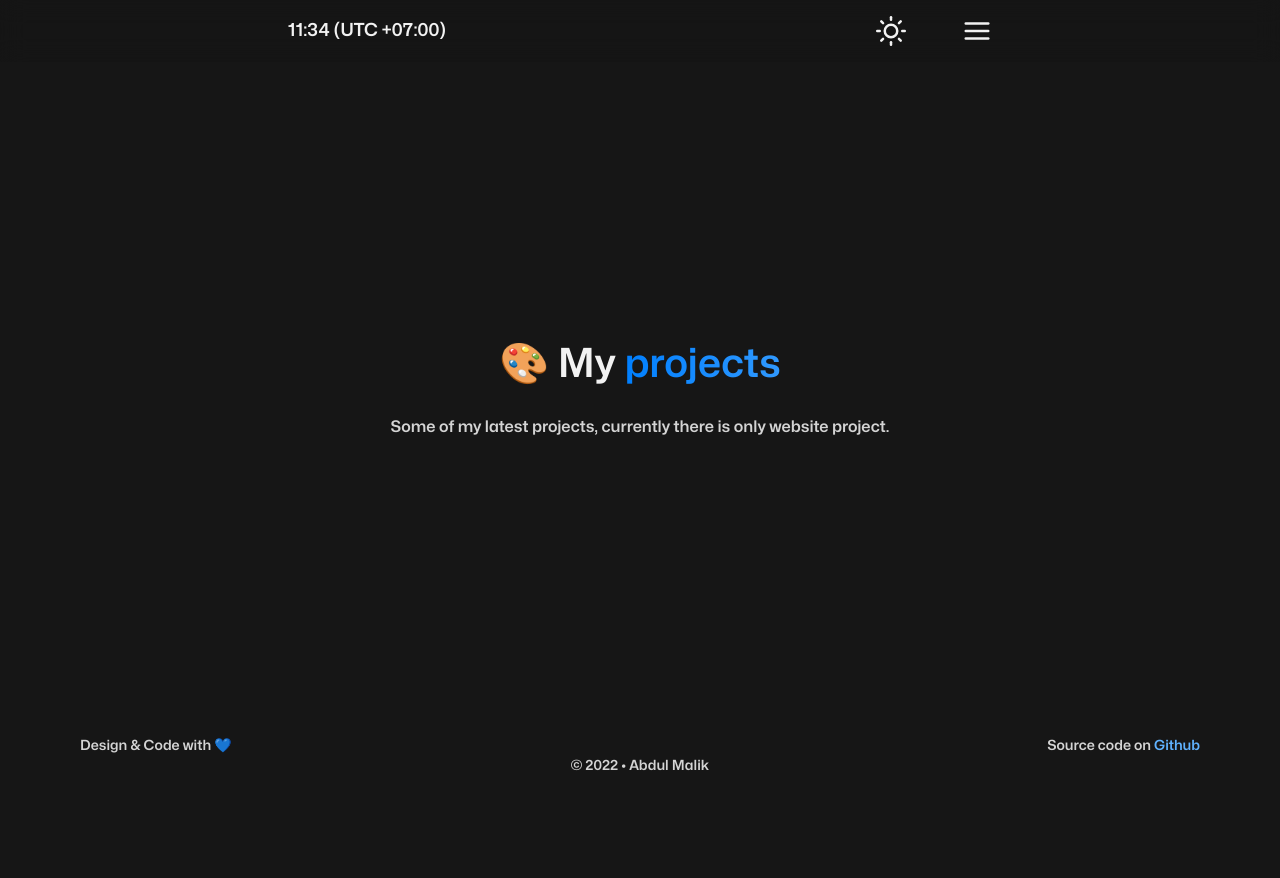
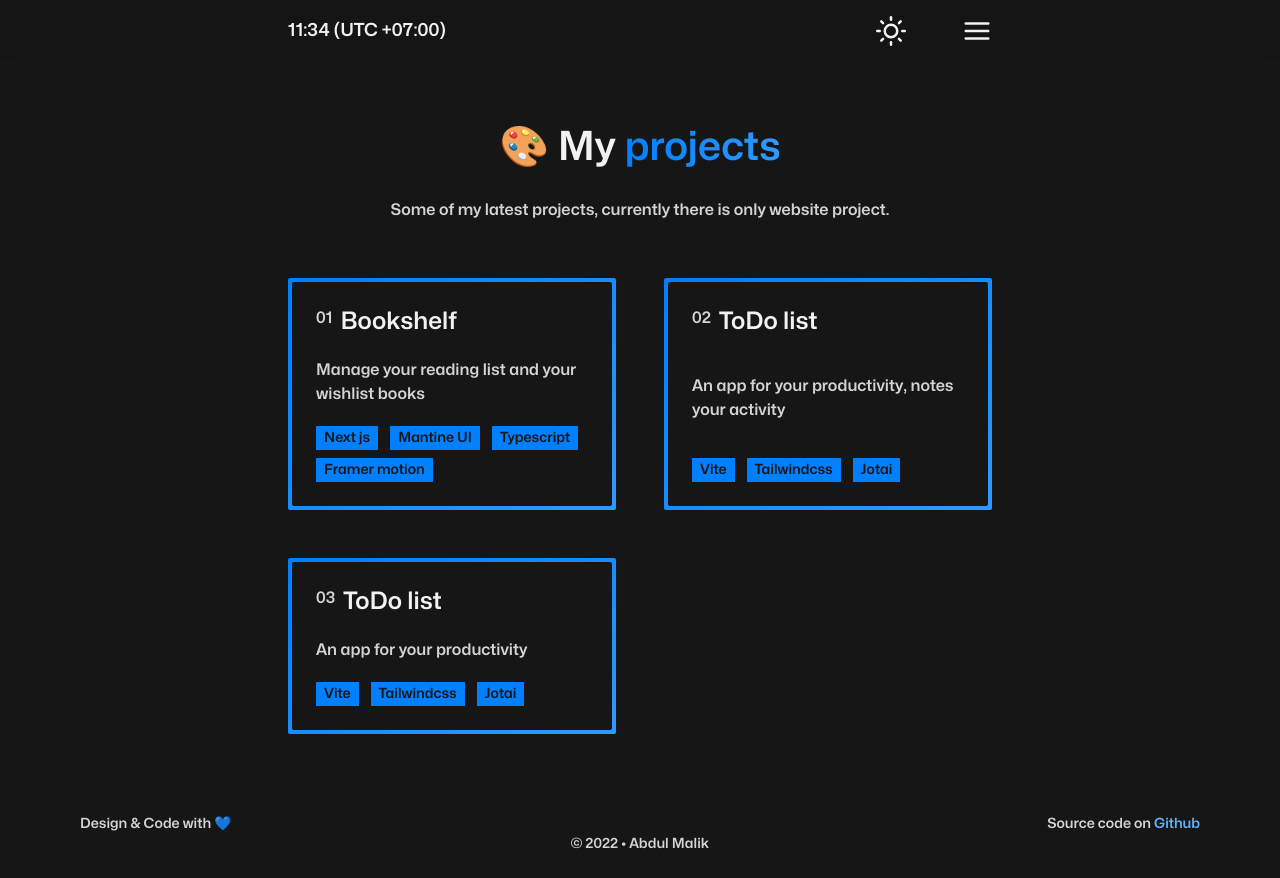
Before and after one commit to up2dul/up2dul.my.id, a Next.js app: page /projects in a window 1280 px wide. Before the commit the page ends 800 px from the top, so only its background shows below. Built offline with nearby package versions, Linux system fonts and the light colour scheme.

Commit message:
feat(pages): add Card with dummy props

```diff
--- a/src/pages/projects.tsx
+++ b/src/pages/projects.tsx
@@ -1,9 +1,8 @@
-import { Layout } from '@/components';
+import { Layout, Card } from '@/components';
 
 const Projects = () => {
   return (
     <Layout title='Projects' description='Some of my projects showcase'>
-      <div>
       <h1>
         🎨 My <span className='text-gradient'>projects</span>
       </h1>
@@ -11,6 +10,29 @@ const Projects = () => {
       <p className='mt-5 text-base'>
         Some of my latest projects, currently there is only website project.
       </p>
+
+      <div className='mt-14 grid w-full grid-cols-1 gap-12 lg:grid-cols-2'>
+        <Card
+          href='#'
+          order={1}
+          title='Bookshelf'
+          description='Manage your reading list and your wishlist books'
+          technologies={['Next js', 'Mantine UI', 'Typescript', 'Framer motion']}
+        />
+        <Card
+          href='#'
+          order={2}
+          title='ToDo list'
+          description='An app for your productivity, notes your activity'
+          technologies={['Vite', 'Tailwindcss', 'Jotai']}
+        />
+        <Card
+          href='#'
+          order={3}
+          title='ToDo list'
+          description='An app for your productivity'
+          technologies={['Vite', 'Tailwindcss', 'Jotai']}
+        />
       </div>
     </Layout>
   );
```
Lines whose indentation alone changed are shown as unchanged.
